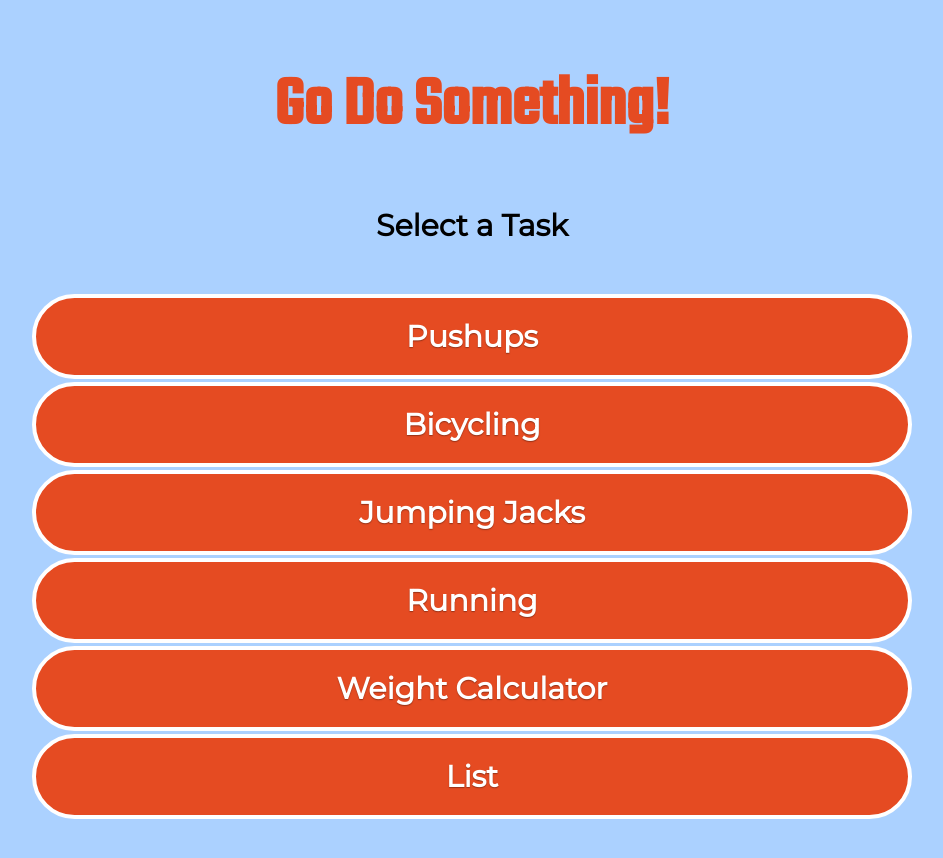
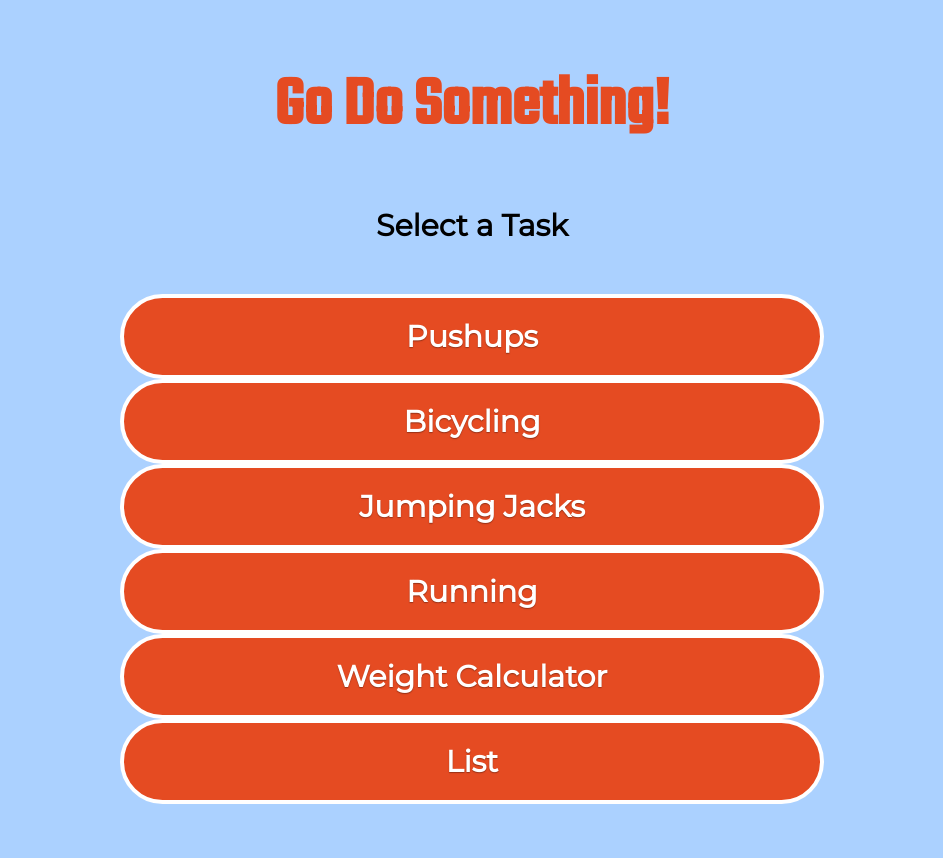
Before and after one commit to emily-foley/portfolio-1, a React (Create React App) app in the folder exercise-app/: page / in a window 1280 px wide. Shown: the top 858 px of the page, without its empty margins (168-1111 px from the left). Before the commit the page ends 832 px from the top, so only its background shows below. Built offline with nearby package versions, Linux system fonts and the light colour scheme.

Commit message:
March 21, 2022 1:22 PM

```diff
--- a/exercise-app/src/App.css
+++ b/exercise-app/src/App.css
@@ -1,5 +1,6 @@
 html{
   margin: 10px 200px;
+  margin-bottom: 90px;
   background-color: #abd1ff;
 }
 
@@ -78,9 +79,9 @@ input{
 
 button{
   display: block;
-  width: 100%;
+  width: 80%;
   padding: 20px 28px;
-  margin:0 0.1em 0.1em 0;
+  margin : 0 auto;
   border:0.16em solid rgba(255,255,255,0);
   border-radius:2em;
   box-sizing: border-box;
```
